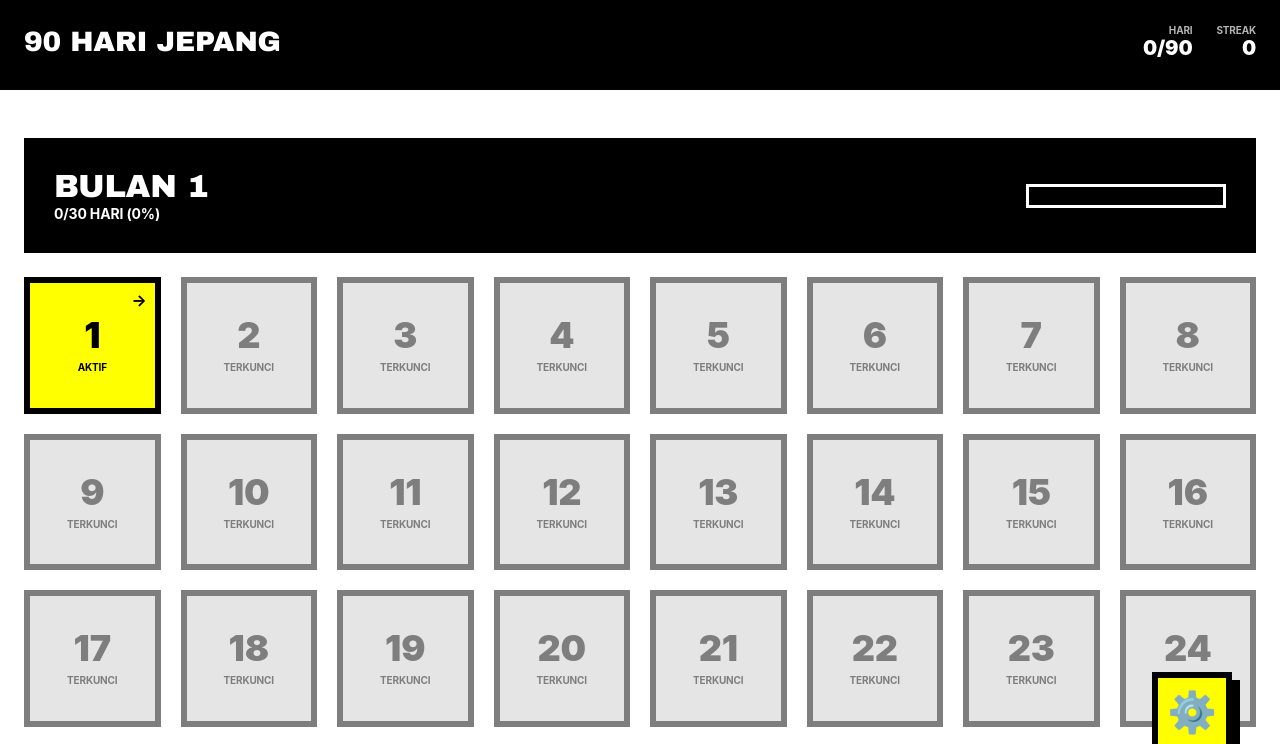
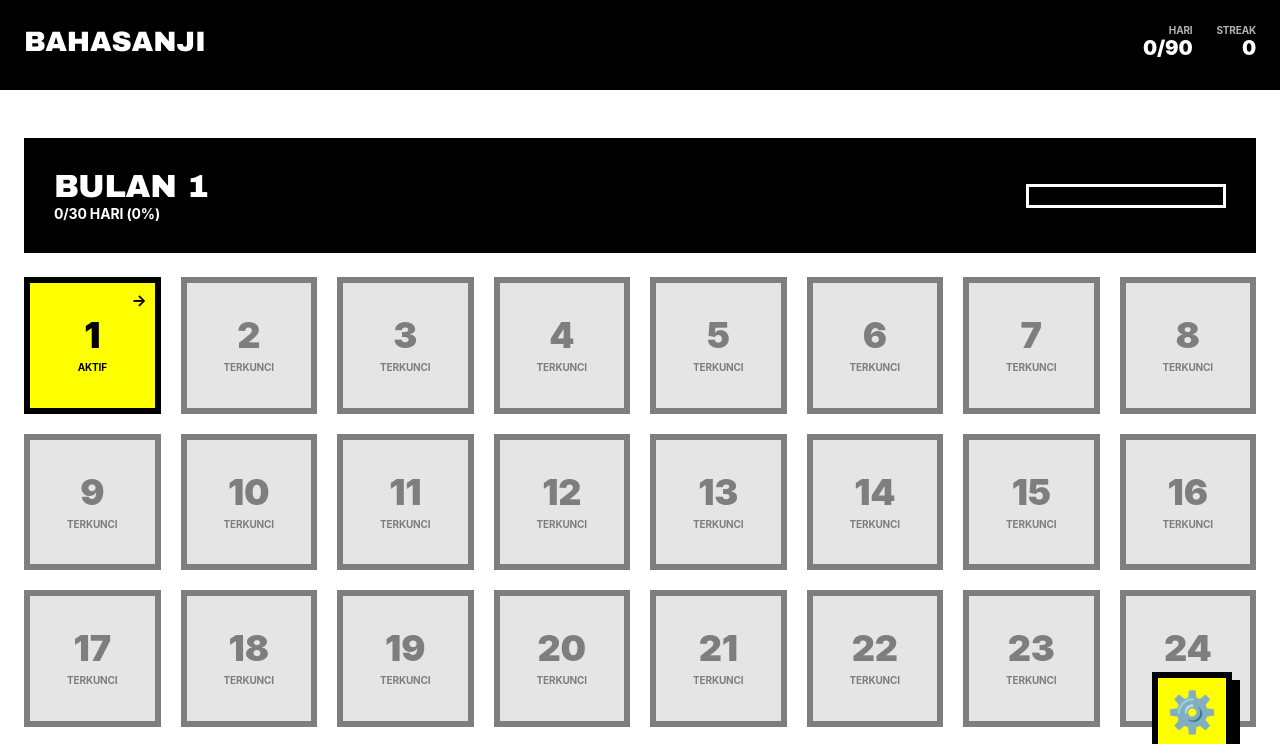
Before and after one commit to akimabs/bahasanji, a plain HTML site: page index.html in a window 1280 px wide. Shown: the top 744 px of the page. Drawn offline with Linux system fonts and the light colour scheme.

Commit message:
feat: standardize application title and branding across components and PWA manifest.

```diff
--- a/components/map.js
+++ b/components/map.js
@@ -9,7 +9,7 @@ const MapComponent = {
         let html = `
             <div class="header">
                 <div class="header-content">
-                    <h1>90 HARI JEPANG</h1>
+                    <h1>BAHASANJI</h1>
                     <div class="header-stats">
                         <div class="stat">
                             <div class="stat-label">HARI</div>
--- a/index.html
+++ b/index.html
@@ -4,7 +4,7 @@
 <head>
     <meta charset="UTF-8">
     <meta name="viewport" content="width=device-width, initial-scale=1.0">
-    <title>BAHASANJI - 90 Hari Belajar Jepang</title>
+    <title>BAHASANJI - 90 Hari Belajar Bahasa Jepang N5</title>
     <meta name="description" content="Kuasai Bahasa Jepang dengan BAHASANJI - Metode 90 Hari JLPT N5">
     <link rel="stylesheet" href="styles.css">
     <link rel="icon" href="favicon.svg" type="image/svg+xml">
```
Also changed, not shown: manifest.json.
